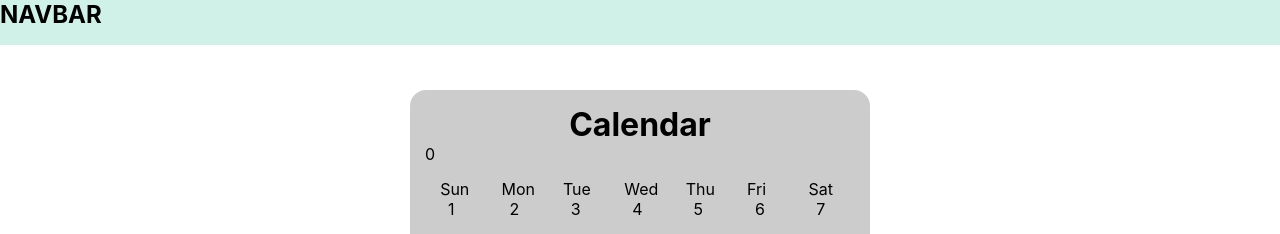
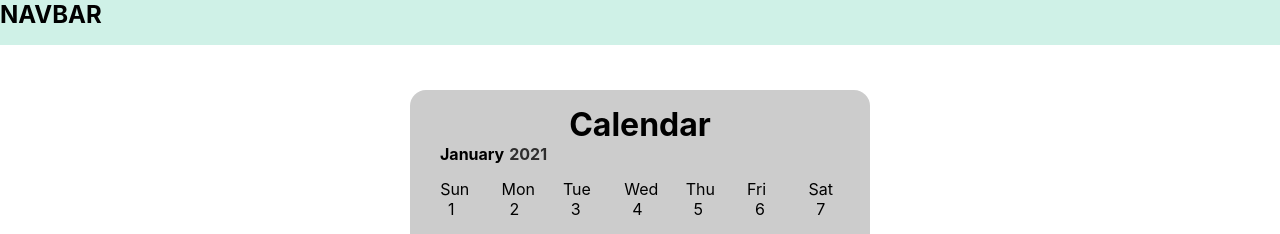
Before and after one commit to osmancandulger/calendar-app, a Vue app: page / in a window 1280 px wide. Shown: the top 234 px of the page. Built offline with nearby package versions, Linux system fonts and the light colour scheme; the HTML template or start-up script is replaced by a standard one.

Commit message:
Added  current month and year

```diff
--- a/src/assets/main.scss
+++ b/src/assets/main.scss
@@ -77,3 +77,15 @@ body {
 
 
 }
+
+.current-date{
+    display: flex;
+    padding-left: 15px;
+    font-weight: bold;
+
+    p:nth-child(2){
+        padding-left: 5px;
+        color: #2e2d2d;
+    }
+
+}
--- a/src/components/Calendar.vue
+++ b/src/components/Calendar.vue
@@ -1,9 +1,12 @@
 <template>
   <h1 class="calendar-title">Calendar</h1>
   <div class="title-num">
-     <p>{{ currentMonth }}</p>
+    <div class="current-date">
+    <p>{{ currentMonth }}</p>
+        <p>{{ currentYear }}</p>
+        </div>
+
     <section class="days">
-
       <p class="days-text" v-for="day in days" :key="day">
         {{ day }}
       </p>
@@ -21,7 +24,10 @@
 export default {
   data() {
     return {
-      currentMonth: new Date().getMonth(),
+      currentMonth: new Date().toLocaleString("default", {
+        month: "long",
+      }),
+      currentYear: new Date().getFullYear(),
       days: ["Sun", "Mon", "Tue", "Wed", "Thu", "Fri", "Sat"],
     };
   },
```
